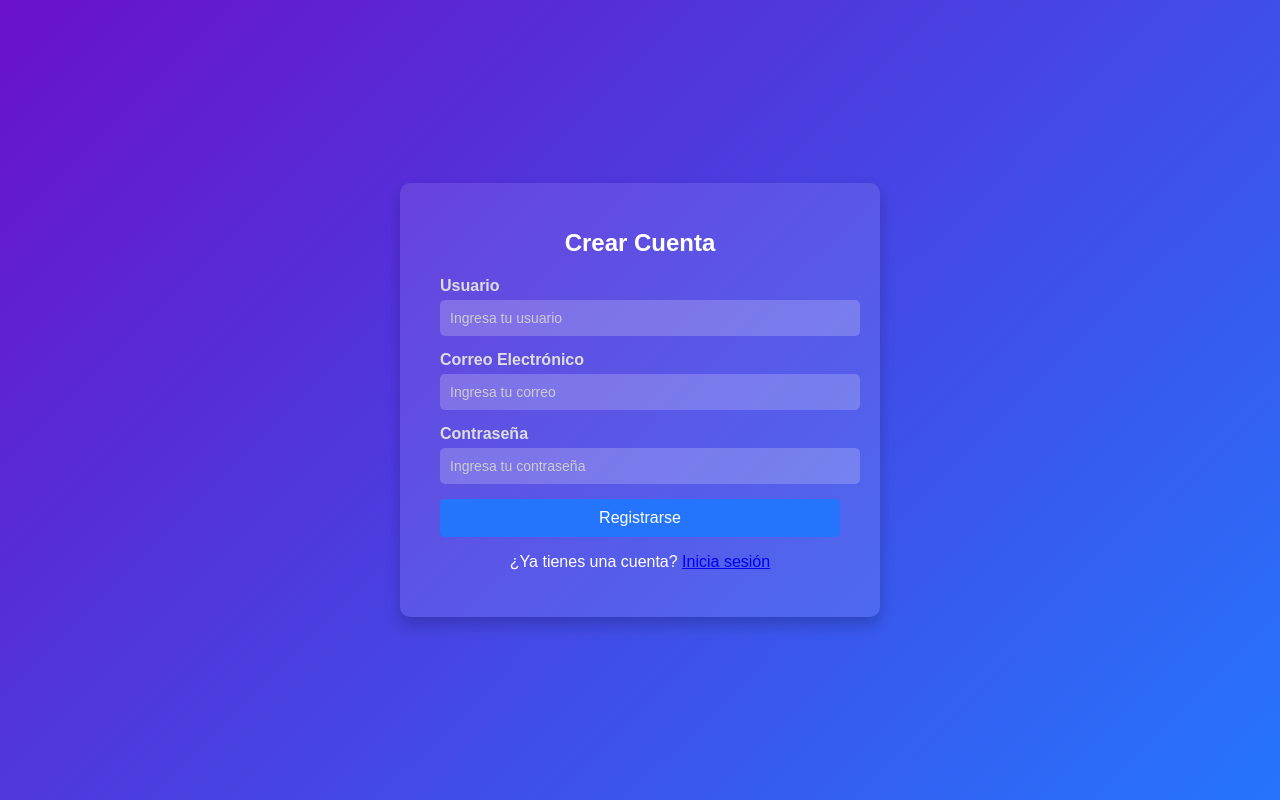
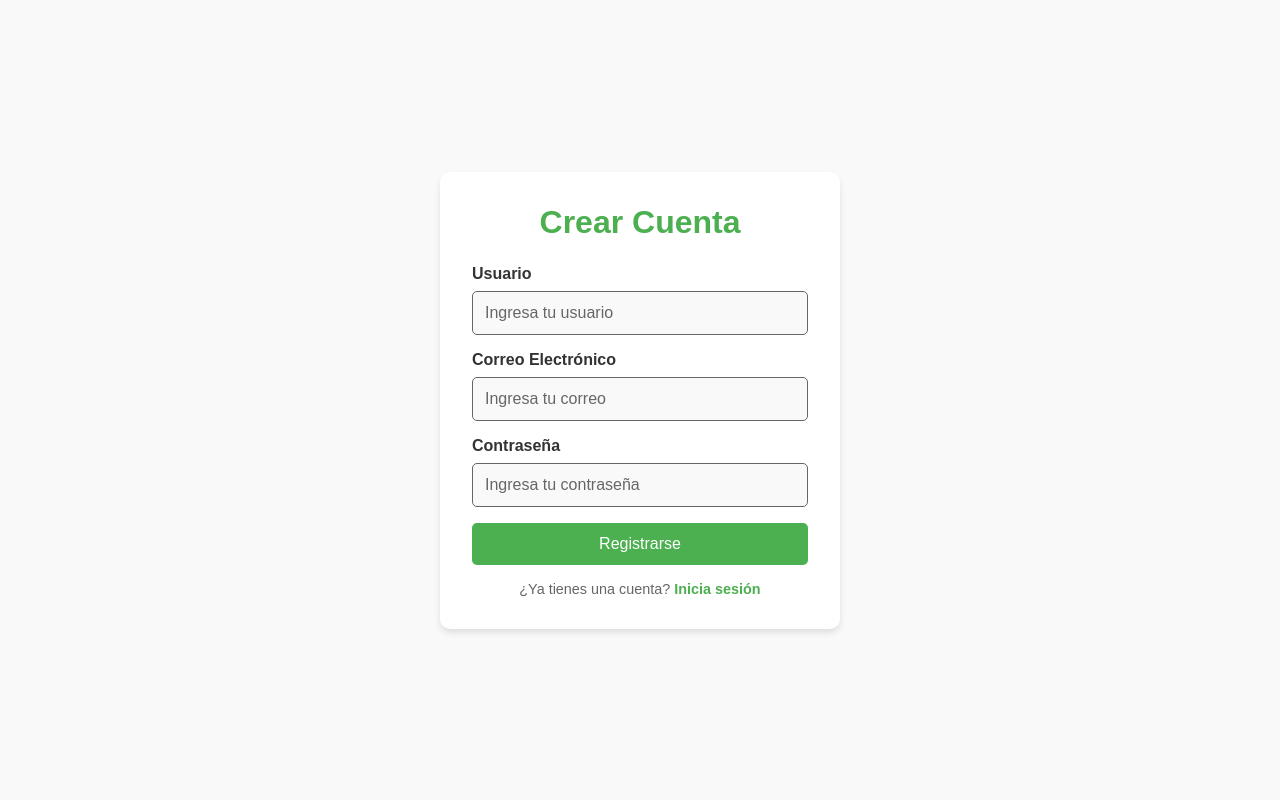
Before and after one commit to AdrianPhoenix/proyecto_daniel_karen, a plain HTML site: page proyecto_equitacion/register.html in a window 1280 px wide. Drawn offline with Linux system fonts and the light colour scheme.

Commit message:
Update register.css

```diff
--- a/proyecto_equitacion/css/register.css
+++ b/proyecto_equitacion/css/register.css
@@ -1,69 +1,116 @@
+/* Variables de colores */
+:root {
+    --color-primary: #4caf50;
+    --color-primary-hover: #45a049;
+    --color-secondary: #ffd700;
+    --color-text: #333;
+    --color-text-light: #666;
+    --color-background: #f9f9f9;
+    --color-white: #ffffff;
+    --color-black-overlay: rgba(0, 0, 0, 0.5);
+  }
+
+  /* Reset y configuración básica */
+  * {
+    margin: 0;
+    padding: 0;
+    box-sizing: border-box;
+  }
+
   body {
-    margin: 0;
     font-family: 'Arial', sans-serif;
-    background: linear-gradient(135deg, #6a11cb, #2575fc);
+    background: var(--color-background);
     display: flex;
     justify-content: center;
     align-items: center;
     height: 100vh;
-    color: #fff;
+    color: var(--color-text);
   }
 
+
+
+
+
+  /* Contenedor del registro */
   .register-container {
-    background-color: rgba(255, 255, 255, 0.1);
-    padding: 30px 40px;
+    background-color: var(--color-white);
+    padding: 2rem;
     border-radius: 10px;
-    box-shadow: 0 8px 15px rgba(0, 0, 0, 0.2);
+    box-shadow: 0 4px 6px rgba(0, 0, 0, 0.1);
     width: 100%;
     max-width: 400px;
     text-align: center;
   }
 
-h1 {
-    margin-bottom: 20px;
-    font-size: 24px;
-    color: #fff;
+  .register-container h1 {
+    font-size: 2rem;
+    margin-bottom: 1.5rem;
+    color: var(--color-primary);
   }
 
+  /* Estilo del formulario */
   .form-group {
-    margin-bottom: 15px;
+    margin-bottom: 1rem;
     text-align: left;
   }
 
   label {
     display: block;
-    margin-bottom: 5px;
+    margin-bottom: 0.5rem;
     font-weight: bold;
-    color: #ddd;
+    color: var(--color-text);
   }
 
   input {
     width: 100%;
-    padding: 10px;
-    border: none;
+    padding: 0.75rem;
+    border: 1px solid var(--color-text-light);
     border-radius: 5px;
-    font-size: 14px;
-    background-color: rgba(255, 255, 255, 0.2);
-    color: #fff;
+    font-size: 1rem;
+    background-color: var(--color-background);
+    color: var(--color-text);
     outline: none;
   }
 
   input::placeholder {
-    color: #ccc;
+    color: var(--color-text-light);
   }
 
+  input:focus {
+    border-color: var(--color-primary);
+    box-shadow: 0 0 5px var(--color-primary);
+  }
+
+  /* Botón de registro */
   button {
     width: 100%;
-    padding: 10px;
-    background-color: #2575fc;
-    color: white;
+    padding: 0.75rem;
+    background-color: var(--color-primary);
+    color: var(--color-white);
     border: none;
     border-radius: 5px;
-    font-size: 16px;
+    font-size: 1rem;
     cursor: pointer;
     transition: background-color 0.3s ease;
   }
 
   button:hover {
-    background-color: #1a5bb8;
+    background-color: var(--color-primary-hover);
   }
+
+  /* Mensaje de pie */
+  .register-footer {
+    margin-top: 1rem;
+    font-size: 0.9rem;
+    color: var(--color-text-light);
+  }
+
+  .register-footer a {
+    color: var(--color-primary);
+    text-decoration: none;
+    font-weight: bold;
+  }
+
+  .register-footer a:hover {
+    color: var(--color-primary-hover);
+  }
```
Lines whose indentation alone changed are shown as unchanged.
